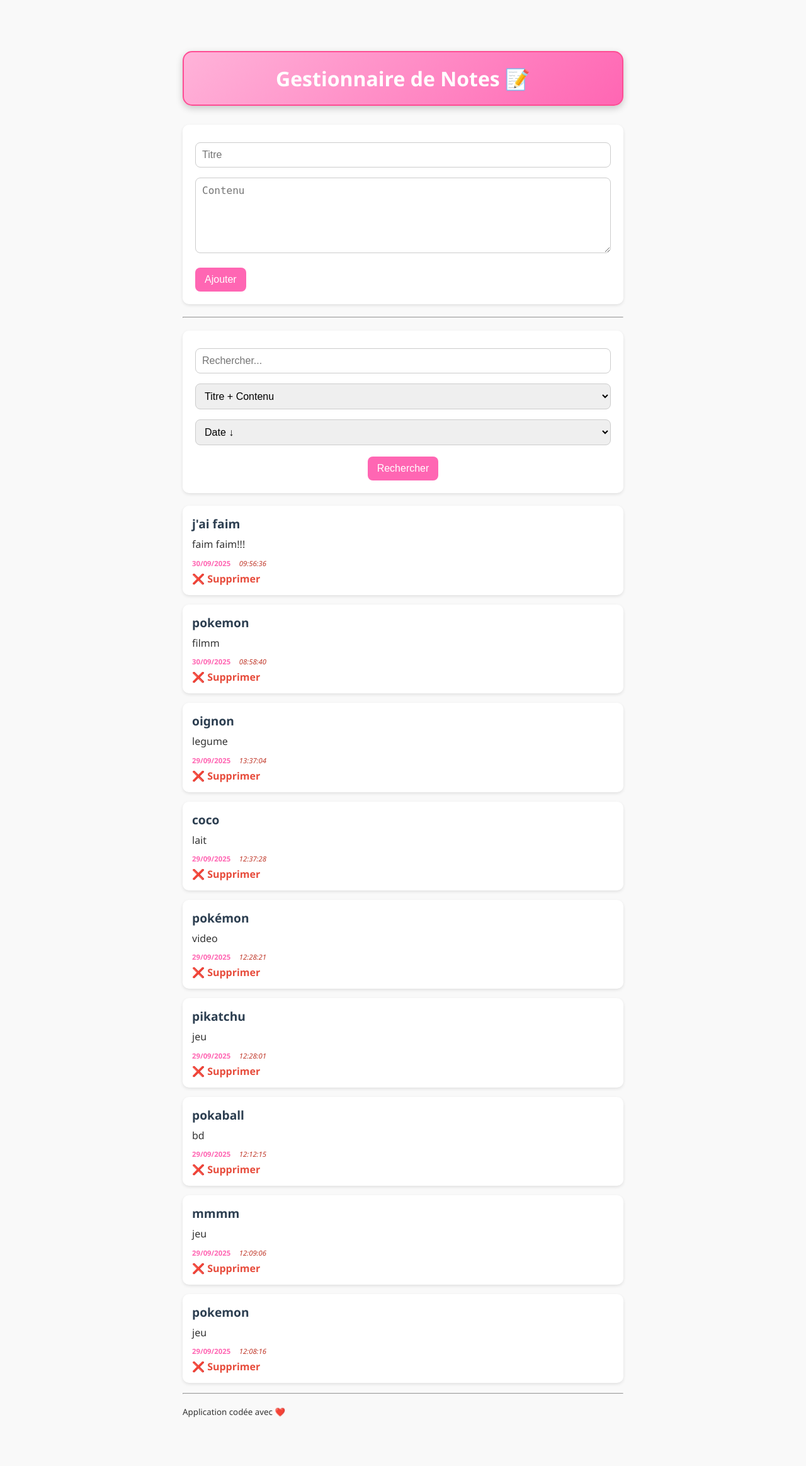
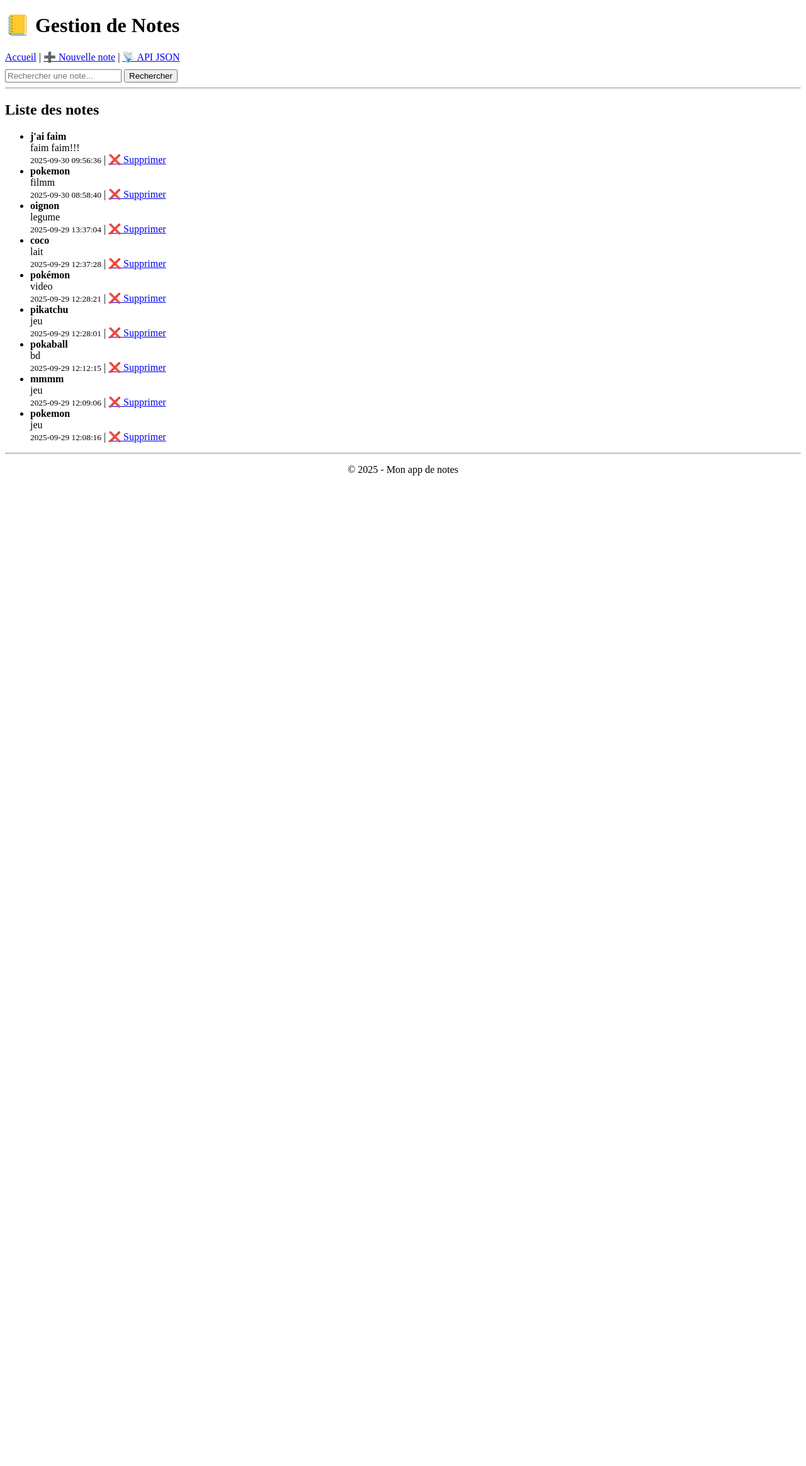
Before and after one commit to syrinedev-06/note-app, a PHP site: page / in a window 1280 px wide. Shown: the whole page at 63% size. After the commit the page ends 755 px from the top, so only its background shows below. Run offline with PHP 8.4, Linux system fonts and the light colour scheme; data comes from the database, SQL or seed files in the repository; both versions use the stored data as it was after the commit; some libraries are stand-ins or nearby versions.

Commit message:
router notes-app

```diff
--- a/controllers/noteController.php
+++ b/controllers/noteController.php
@@ -1,25 +1,51 @@
 <?php
-require_once __DIR__ . '/../models/db.php';
 require_once __DIR__ . '/../models/noteModel.php';
 
-// Ajouter une note
-if ($_SERVER['REQUEST_METHOD'] === 'POST') {
-    if (!empty($_POST['title']) && !empty($_POST['content'])) {
-        addNote($pdo, $_POST['title'], $_POST['content']);
+function indexNotes() {
+    $notes = getNotes();
+    include __DIR__ . '/../views/header.php';
+    include __DIR__ . '/../views/notes.php';
+    include __DIR__ . '/../views/footer.php';
+}
+
+function createNote() {
+    include __DIR__ . '/../views/header.php';
+    include __DIR__ . '/../views/form.php';
+    include __DIR__ . '/../views/footer.php';
+}
+
+function storeNote() {
+    if ($_SERVER["REQUEST_METHOD"] === "POST") {
+        if (!empty($_POST['title']) && !empty($_POST['content'])) {
+            addNote($_POST['title'], $_POST['content']);
+        }
     }
-    header("Location: index.php");
+    header("Location: index.php?route=notes.index");
     exit;
 }
 
-// Supprimer une note
-if (isset($_GET['delete'])) {
-    deleteNote($pdo, $_GET['delete']);
-    header("Location: index.php");
+function deleteNoteRoute() {
+    if (isset($_GET['id'])) {
+        deleteNoteById($_GET['id']);
+    }
+    header("Location: index.php?route=notes.index");
     exit;
 }
+// ✅ Rechercher une note
+function searchNotes() {
+    global $pdo;
+    $search = $_GET['search'] ?? '';
+    $notes = getNotes($pdo, $search);
+    include __DIR__ . '/../views/header.php';
+    include __DIR__ . '/../views/notes.php';
+    include __DIR__ . '/../views/footer.php';
+}
 
-// Récupérer les notes (filtrées ou non)
-$search = $_GET['search'] ?? null;
-$sort = $_GET['sort'] ?? 'date_desc';
-$filter = $_GET['filter'] ?? 'all';
-$notes = getNotes($pdo, $search);
+// ✅ Bonus : API JSON
+function apiNotes() {
+    global $pdo;
+    $notes = getNotes($pdo);
+    header('Content-Type: application/json');
+    echo json_encode($notes);
+     exit;
+}
--- a/index.php
+++ b/index.php
@@ -1,7 +1,3 @@
 <?php
-require_once __DIR__ . '/controllers/noteController.php';
-
-include __DIR__ . '/views/header.php';
-include __DIR__ . '/views/form.php';
-include __DIR__ . '/views/notes.php';
-include __DIR__ . '/views/footer.php';
+// Point d’entrée unique
+require __DIR__ . '/router.php';
--- a/models/noteModel.php
+++ b/models/noteModel.php
@@ -1,40 +1,19 @@
 <?php
-function addNote($pdo, $title, $content) {
+require_once __DIR__ . '/db.php';
+
+function getNotes() {
+    global $pdo;
+    return $pdo->query("SELECT * FROM notes ORDER BY created_at DESC")->fetchAll(PDO::FETCH_ASSOC);
+}
+
+function addNote($title, $content) {
+    global $pdo;
     $stmt = $pdo->prepare("INSERT INTO notes (title, content) VALUES (?, ?)");
     $stmt->execute([$title, $content]);
 }
 
-function deleteNote($pdo, $id) {
+function deleteNoteById($id) {
+    global $pdo;
     $stmt = $pdo->prepare("DELETE FROM notes WHERE id = ?");
     $stmt->execute([$id]);
 }
-
-function getNotes($pdo, $search = null, $sort = 'date_desc', $filter = 'all') {
-    // Déterminer l'ordre
-    switch ($sort) {
-        case 'date_asc': $order = "created_at ASC"; break;
-        case 'title_asc': $order = "title ASC"; break;
-        case 'title_desc': $order = "title DESC"; break;
-        default: $order = "created_at DESC"; break; // date_desc
-    }
-
-    if ($search) {
-        switch ($filter) {
-            case 'title':
-                $stmt = $pdo->prepare("SELECT * FROM notes WHERE title LIKE ? ORDER BY $order");
-                $stmt->execute(["%$search%"]);
-                break;
-            case 'content':
-                $stmt = $pdo->prepare("SELECT * FROM notes WHERE content LIKE ? ORDER BY $order");
-                $stmt->execute(["%$search%"]);
-                break;
-            default: // all
-                $stmt = $pdo->prepare("SELECT * FROM notes WHERE title LIKE ? OR content LIKE ? ORDER BY $order");
-                $stmt->execute(["%$search%", "%$search%"]);
-                break;
-        }
-        return $stmt->fetchAll(PDO::FETCH_ASSOC);
-    } else {
-        return $pdo->query("SELECT * FROM notes ORDER BY $order")->fetchAll(PDO::FETCH_ASSOC);
-    }
-}
--- /dev/null
+++ b/router.php
@@ -0,0 +1,33 @@
+<?php
+// Activer l’affichage des erreurs
+error_reporting(E_ALL);
+ini_set('display_errors', 1);
+
+// Charger le contrôleur
+require_once __DIR__ . '/controllers/noteController.php';
+
+// Route par défaut
+$route = $_GET['route'] ?? 'notes.index';
+
+switch ($route) {
+    case 'notes.index':
+        indexNotes();
+        break;
+    case 'notes.create':
+        createNote();
+        break;
+    case 'notes.store':
+        storeNote();
+        break;
+    case 'notes.delete':
+        deleteNoteRoute();
+        break;
+        case 'notes.search':   // 👈 nouvelle route
+        searchNotes();
+        break;
+    case 'notes.api':      // 👈 bonus JSON
+        apiNotes();
+        break;
+    default:
+        echo "404 - Page not found";
+}
--- a/style.css
+++ b/style.css
@@ -1,45 +1,57 @@
 /* ===== Body général ===== */
 body {
     font-family: "Segoe UI", Tahoma, sans-serif;
-    background: #f9f9f9;
+    background: #fff0f5; /* rose très clair */
     color: #333;
     max-width: 700px;
     margin: 40px auto;
     padding: 20px;
 }
 
-/* ===== Titre principal avec cadre rose ===== */
+/* ===== Titre principal ===== */
 h1 {
     text-align: center;
-    font-size: 2rem;
-    color: #fff; /* texte blanc */
-    background: linear-gradient(135deg, #ffb3d9, #ff66b3); /* dégradé rose */
-    padding: 20px 15px;
-    border-radius: 15px;
-    box-shadow: 0 4px 12px rgba(0,0,0,0.2);
+    font-size: 2.3rem;
+    color: #fff;
+    background: linear-gradient(135deg, #ff99cc, #ff66b3);
+    padding: 25px 15px;
+    border-radius: 20px;
+    box-shadow: 0 6px 15px rgba(0,0,0,0.25);
     border: 2px solid #ff4d94;
     margin-bottom: 30px;
+    font-weight: bold;
+    letter-spacing: 1px;
 }
 
 /* ===== Formulaires ===== */
 form {
-    background: #fff;
-    padding: 20px;
-    margin-bottom: 20px;
-    border-radius: 10px;
-    box-shadow: 0px 2px 5px rgba(0,0,0,0.1);
+    background: #ffe6f0; /* rose clair */
+    padding: 25px 20px;
+    margin-bottom: 25px;
+    border-radius: 15px;
+    box-shadow: inset 0 2px 8px rgba(0,0,0,0.05), 0 2px 5px rgba(0,0,0,0.1);
 }
 
 form input[type="text"],
 form textarea,
 form select {
     width: 100%;
-    padding: 10px;
-    margin: 8px 0;
-    border: 1px solid #ccc;
-    border-radius: 8px;
+    padding: 12px;
+    margin: 10px 0;
+    border: 1px solid #ff99cc;
+    border-radius: 12px;
     font-size: 1rem;
     box-sizing: border-box;
+    background: #fff0f5;
+    transition: border 0.3s ease, box-shadow 0.3s ease;
+}
+
+form input[type="text"]:focus,
+form textarea:focus,
+form select:focus {
+    border: 1px solid #ff66b3;
+    box-shadow: 0 0 10px rgba(255,102,179,0.4);
+    outline: none;
 }
 
 form textarea {
@@ -47,26 +59,56 @@ form textarea {
     resize: vertical;
 }
 
+/* ===== Boutons ===== */
 form button {
-    background: #ff66b3; /* rose vif */
+    display: flex;
+    align-items: center;
+    justify-content: center;
+    gap: 8px;
+    background: #ff66b3;
     color: white;
     border: none;
-    padding: 10px 15px;
-    border-radius: 8px;
+    padding: 12px 20px;
+    border-radius: 12px;
     cursor: pointer;
     font-size: 1rem;
     margin-top: 10px;
-    transition: background 0.3s ease;
+    font-weight: bold;
+    transition: background 0.3s ease, transform 0.2s ease, box-shadow 0.2s ease;
 }
 
 form button:hover {
     background: #ff4d94;
+    transform: translateY(-2px);
+    box-shadow: 0 4px 12px rgba(0,0,0,0.2);
 }
 
 /* ===== Formulaire de recherche ===== */
 .search-form {
     text-align: center;
     margin: 20px 0;
+}
+
+.search-form button {
+    display: flex;
+    align-items: center;
+    justify-content: center;
+    gap: 8px; /* espace entre l’icône et le texte */
+    background: #ff66b3;
+    color: white;
+    border: none;
+    padding: 12px 20px;
+    border-radius: 12px;
+    cursor: pointer;
+    font-size: 1rem;
+    font-weight: bold;
+    transition: background 0.3s ease, transform 0.2s ease, box-shadow 0.2s ease;
+}
+
+.search-form button:hover {
+    background: #ff4d94;
+    transform: translateY(-2px);
+    box-shadow: 0 4px 12px rgba(0,0,0,0.2);
 }
 
 /* ===== Liste des notes ===== */
@@ -76,26 +118,27 @@ ul {
 }
 
 li.note {
-    background: #fff;
-    padding: 15px;
-    margin-bottom: 15px;
-    border-radius: 10px;
-    box-shadow: 0px 2px 5px rgba(0,0,0,0.1);
-    transition: transform 0.2s ease;
+    background: #fff0f5;
+    padding: 18px;
+    margin-bottom: 18px;
+    border-radius: 18px;
+    box-shadow: 0 4px 12px rgba(0,0,0,0.1);
+    transition: transform 0.2s ease, box-shadow 0.2s ease;
 }
 
 li.note:hover {
-    transform: translateY(-2px);
+    transform: translateY(-3px);
+    box-shadow: 0 6px 15px rgba(0,0,0,0.2);
 }
 
 li.note strong {
-    font-size: 1.2rem;
-    color: #2c3e50;
+    font-size: 1.3rem;
+    color: #000000;
 }
 
 li.note p {
-    margin: 8px 0;
-    line-height: 1.4;
+    margin: 10px 0;
+    line-height: 1.5;
 }
 
 .note-datetime {
@@ -107,11 +150,11 @@ li.note p {
 .note-date {
     margin-right: 10px;
     font-weight: bold;
-    color: #ff66b3; /* rose pour la date */
+    color: #ff66b3;
 }
 
 .note-time {
-    color: #c0392b; /* rouge pour l'heure */
+    color: #c0392b;
     font-style: italic;
 }
 
--- a/views/footer.php
+++ b/views/footer.php
@@ -1,4 +1,4 @@
-<hr>
-<p><small>Application codée avec ❤️</small></p>
+    <hr>
+    <p style="text-align:center;">&copy; <?= date('Y') ?> - Mon app de notes</p>
 </body>
 </html>
--- a/views/form.php
+++ b/views/form.php
@@ -1,28 +1,10 @@
-<!-- Formulaire pour ajouter une note -->
-<form method="POST" action="index.php">
-    <input type="text" name="title" placeholder="Titre" required>
-    <textarea name="content" placeholder="Contenu" required></textarea>
-    <button type="submit">Ajouter</button>
+<h2>Ajouter une note</h2>
+<form method="POST" action="index.php?route=notes.store">
+    <label for="title">Titre :</label><br>
+    <input type="text" name="title" required><br><br>
+
+    <label for="content">Contenu :</label><br>
+    <textarea name="content" required></textarea><br><br>
+
+    <button type="submit">Enregistrer</button>
 </form>
-
-<hr>
-
-<!-- Formulaire pour rechercher et trier les notes -->
-<form method="GET" action="index.php" class="search-form">
-    <input type="text" name="search" placeholder="Rechercher..." value="<?= htmlspecialchars($_GET['search'] ?? '') ?>">
-
-    <select name="filter">
-        <option value="all" <?= ($_GET['filter'] ?? '') === 'all' ? 'selected' : '' ?>>Titre + Contenu</option>
-        <option value="title" <?= ($_GET['filter'] ?? '') === 'title' ? 'selected' : '' ?>>Titre seulement</option>
-        <option value="content" <?= ($_GET['filter'] ?? '') === 'content' ? 'selected' : '' ?>>Contenu seulement</option>
-    </select>
-
-    <select name="sort">
-        <option value="date_desc" <?= ($_GET['sort'] ?? '') === 'date_desc' ? 'selected' : '' ?>>Date ↓</option>
-        <option value="date_asc" <?= ($_GET['sort'] ?? '') === 'date_asc' ? 'selected' : '' ?>>Date ↑</option>
-        <option value="title_asc" <?= ($_GET['sort'] ?? '') === 'title_asc' ? 'selected' : '' ?>>Titre A→Z</option>
-        <option value="title_desc" <?= ($_GET['sort'] ?? '') === 'title_desc' ? 'selected' : '' ?>>Titre Z→A</option>
-    </select>
-
-    <button type="submit">Rechercher</button>
-</form>
--- a/views/header.php
+++ b/views/header.php
@@ -2,11 +2,21 @@
 <html lang="fr">
 <head>
     <meta charset="UTF-8">
-    <title>Gestionnaire de Notes 📝</title>
-    <!-- Lien vers le CSS -->
-    <link rel="stylesheet" href="style.css">
-    <link rel="stylesheet" href="https://cdn.jsdelivr.net/simplemde/latest/simplemde.min.css">
-
+    <title>Notes App</title>
 </head>
 <body>
-    <h1>Gestionnaire de Notes 📝</h1>
+    <h1>📒 Gestion de Notes</h1>
+
+    <!-- Lien vers la liste des notes -->
+    <a href="index.php?route=notes.index">Accueil</a> |
+    <a href="index.php?route=notes.create">➕ Nouvelle note</a> |
+    <a href="index.php?route=notes.api" target="_blank">📡 API JSON</a>
+
+    <!-- 🔍 Formulaire de recherche -->
+    <form action="index.php" method="get" style="margin-top:10px;">
+        <input type="hidden" name="route" value="notes.search">
+        <input type="text" name="search" placeholder="Rechercher une note...">
+        <button type="submit">Rechercher</button>
+    </form>
+
+    <hr>
--- a/views/notes.php
+++ b/views/notes.php
@@ -1,13 +1,11 @@
+<h2>Liste des notes</h2>
 <ul>
 <?php foreach ($notes as $note): ?>
-    <li class="note">
-        <strong><?= htmlspecialchars($note['title']) ?></strong>
-        <p><?= nl2br(htmlspecialchars($note['content'])) ?></p>
-        <div class="note-datetime">
-            <small class="note-date"><?= date('d/m/Y', strtotime($note['created_at'])) ?></small>
-            <small class="note-time"><?= date('H:i:s', strtotime($note['created_at'])) ?></small>
-        </div>
-        <a href="index.php?delete=<?= $note['id'] ?>">❌ Supprimer</a>
+    <li>
+        <strong><?= htmlspecialchars($note['title']) ?></strong><br>
+        <?= nl2br(htmlspecialchars($note['content'])) ?><br>
+        <small><?= $note['created_at'] ?></small> |
+        <a href="index.php?route=notes.delete&id=<?= $note['id'] ?>">❌ Supprimer</a>
     </li>
 <?php endforeach; ?>
 </ul>
```
Also changed, not shown: other parts of style.css (+49 -1 lines), database.sqlite.
